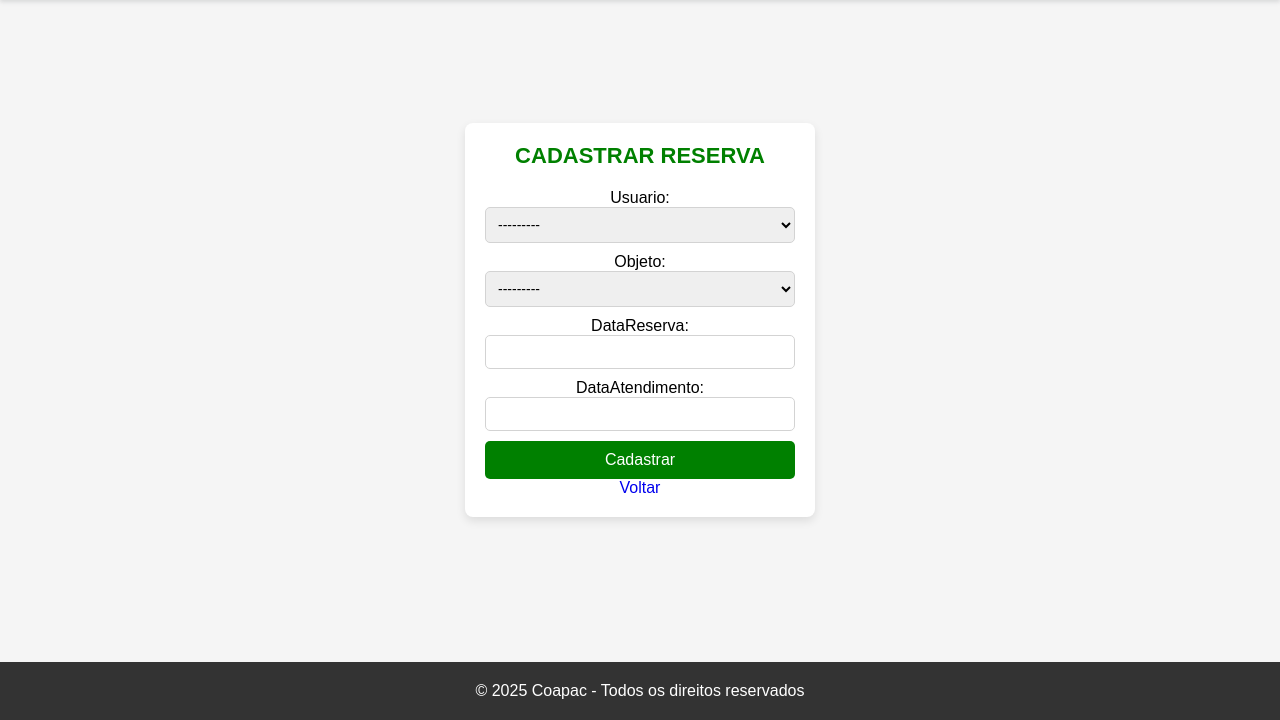
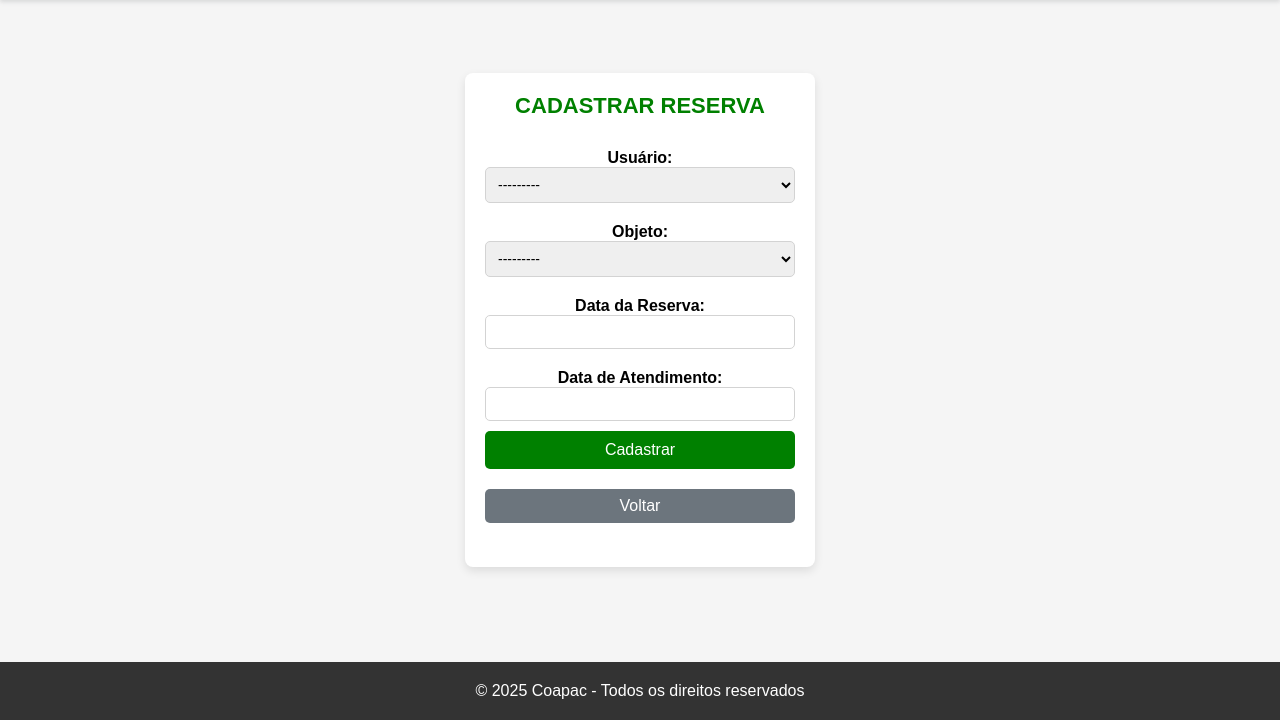
Before and after one commit to RafaCGM/sist_emprestimosobj, a Django app: page /cad_reserva/ in a window 1280 px wide. Shown: the part 80-800 px from the top of the page. Run offline with Django 5.2, Linux system fonts and the light colour scheme; data that the repository does not hold is empty; some libraries are stand-ins or nearby versions.

Commit message:
ajeitei as páginas HTML de cadastro das tabelas

```diff
--- a/apps/banco_dados/static/css/crud_cadastro.css
+++ b/apps/banco_dados/static/css/crud_cadastro.css
@@ -56,3 +56,26 @@ input, select, textarea {
     border-radius: 5px;
     font-size: 14px;
 }
+
+.btn {
+    text-decoration: none;
+    padding: 8px 16px;
+    border-radius: 5px;
+    color: white;
+    text-align: center;
+    display: inline-block;
+    margin: 5px 0;
+    transition: background-color 0.3s ease;
+    margin-bottom: 1.5rem;
+}
+
+.voltar-btn {
+    background-color: #6c757d;
+    margin-top: 20px;
+    display: block;
+    width: 100%;
+}
+
+.voltar-btn:hover {
+    background-color: #5a6268;
+}
--- a/apps/banco_dados/templates/cad_categoria.html
+++ b/apps/banco_dados/templates/cad_categoria.html
@@ -16,7 +16,9 @@
         <p><input type="submit" value="Cadastrar"></p>
     </form>
 
-    <p><a href="{% url 'list_categoria' %}">Voltar</a></p>
+    <div class="voltar">
+        <a href="{% url 'list_categoria' %}" class="btn voltar-btn">Voltar</a>
+    </div>
 </div>
 
 
--- a/apps/banco_dados/templates/cad_reserva.html
+++ b/apps/banco_dados/templates/cad_reserva.html
@@ -11,12 +11,17 @@
     <form method="post">
         {% csrf_token %}
 
-        {{ form_reserva }}
+        <strong><p>Usuário:</strong> {{ form_reserva.usuario }}</p>
+        <strong><p>Objeto:</strong> {{ form_reserva.objeto }}</p>
+        <strong><p>Data da Reserva:</strong> {{ form_reserva.dataReserva }}</p>
+        <strong><p>Data de Atendimento:</strong> {{ form_reserva.dataAtendimento }}</p>
 
         <p><input type="submit" value="Cadastrar"></p>
     </form>
 
-    <p><a href="{% url 'list_reserva' %}">Voltar</a></p>
+    <div class="voltar">
+        <a href="{% url 'list_reserva' %}" class="btn voltar-btn">Voltar</a>
+    </div>
 </div>
 
 
```
Also changed, not shown: apps/banco_dados/templates/cad_emprestimo.html (+8 -2 lines), apps/banco_dados/templates/cad_objeto.html (+6 -2 lines), apps/banco_dados/templates/list_reserva.html (line endings or trailing spaces).
